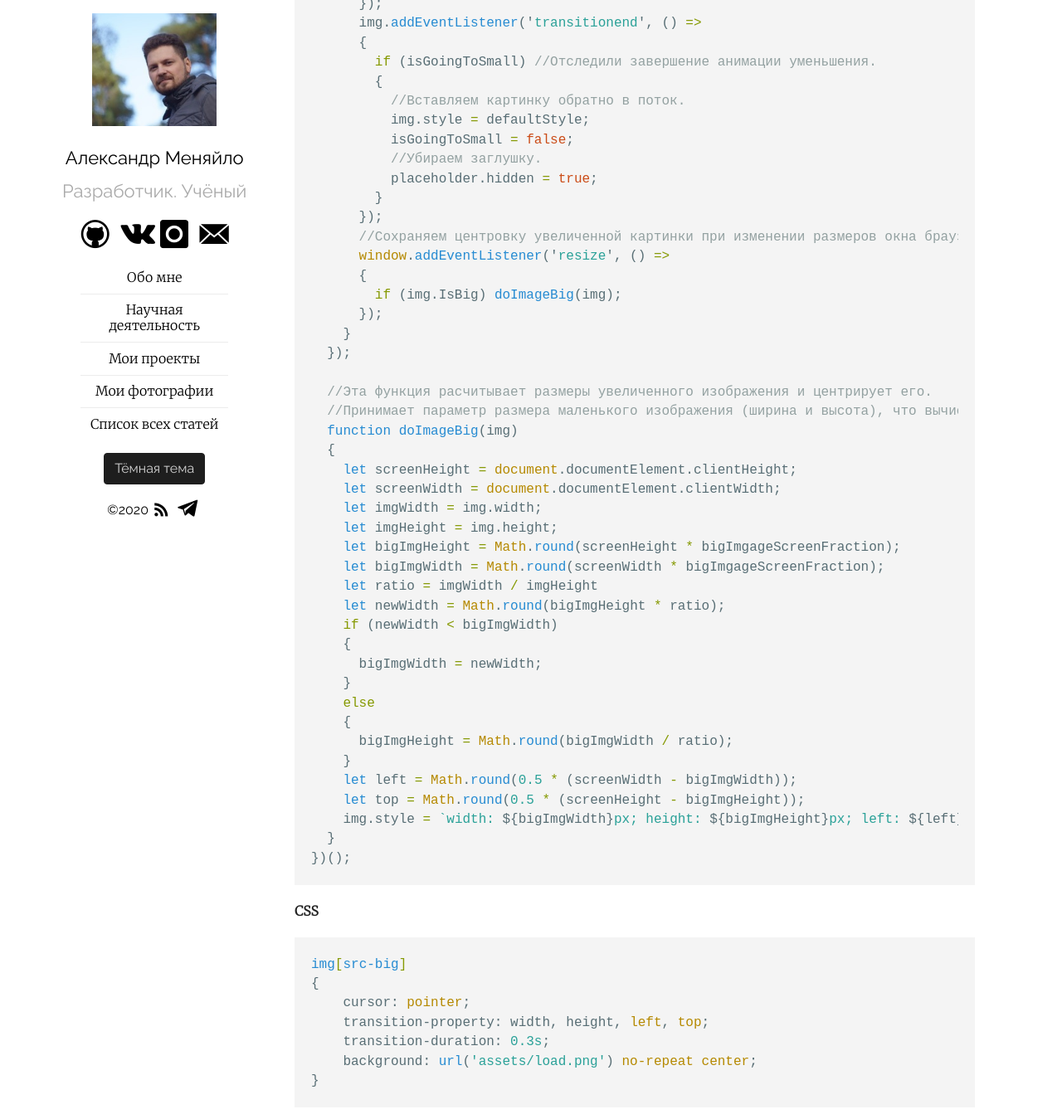
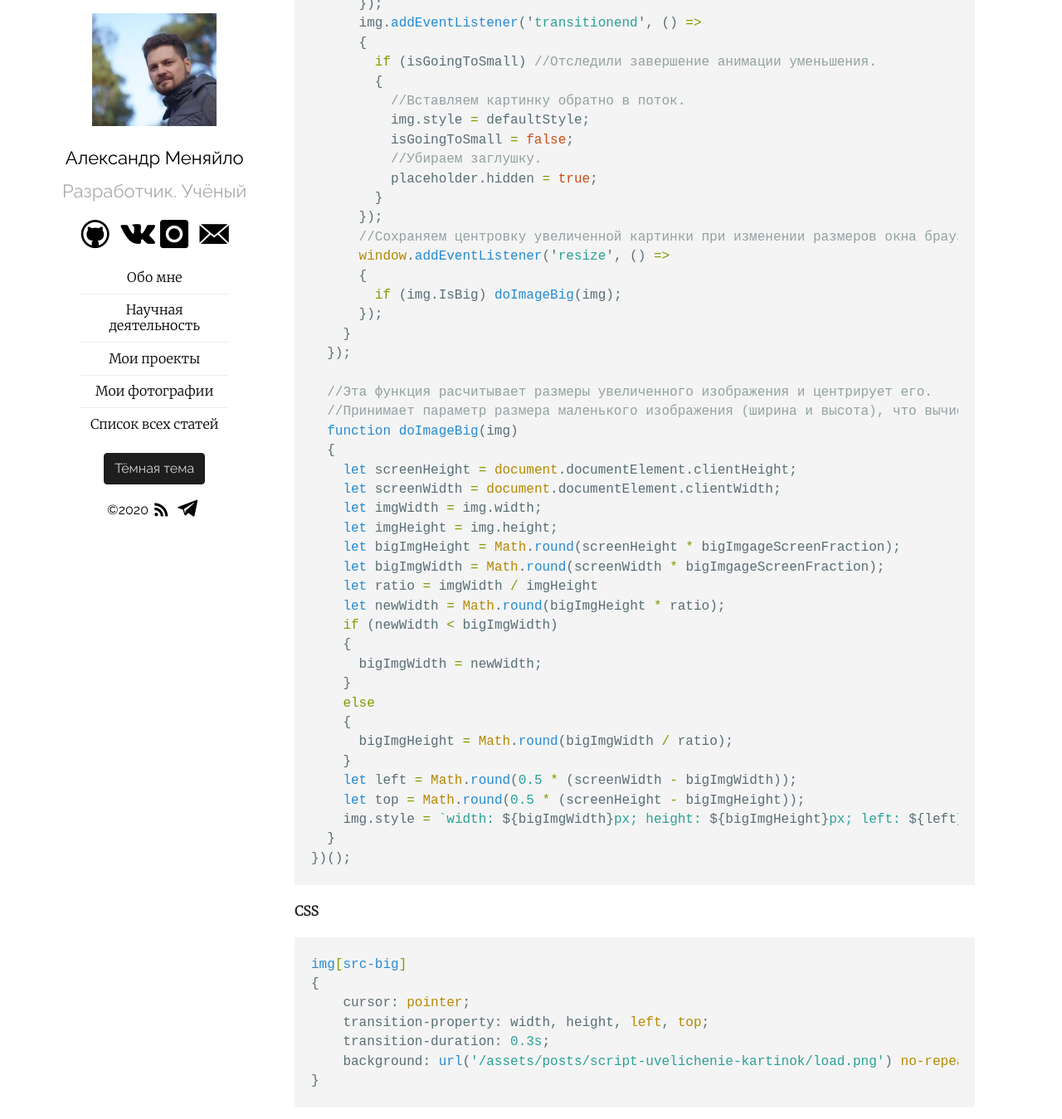
Before and after one commit to Mendeo/mendeo.github.io, a Jekyll site: the page built from _posts/2020-07-07-script-uvelichenie-kartinok_novaya_versiya.md, in a window 1280 px wide and 1400 px high, scrolled down 3276 px. Shown: the top 1349 px of the window at 83% size. Built offline with Jekyll 4.4.1, drawn with Linux system fonts in a browser that asks for light colours; comment, search, counter and statistics services are not loaded; part of the change alters nothing that is shown.

Commit message:
Поправил ссылку на load.png в посте про увеличение картинок. В основном сайте этот файл уже не существует.

````diff
--- a/_posts/2020-07-07-script-uvelichenie-kartinok_novaya_versiya.md
+++ b/_posts/2020-07-07-script-uvelichenie-kartinok_novaya_versiya.md
@@ -184,7 +184,7 @@ img[src-big]
 	cursor: pointer;
 	transition-property: width, height, left, top;
 	transition-duration: 0.3s;
-	background: url('assets/load.png') no-repeat center;
+	background: url('{%- link assets/posts/script-uvelichenie-kartinok/load.png -%}') no-repeat center;
 }
 ```
 <script type="text/javascript">
@@ -342,6 +342,6 @@ img[src-big]
 		cursor: pointer;
 		transition-property: width, height, left, top;
 		transition-duration: 0.3s;
-		background: url('assets/load.png') no-repeat center;
+		background: url('{%- link assets/posts/script-uvelichenie-kartinok/load.png -%}') no-repeat center;
 	}
 </style>
````
Also changed, not shown: assets/posts/script-uvelichenie-kartinok/load.png (added).
